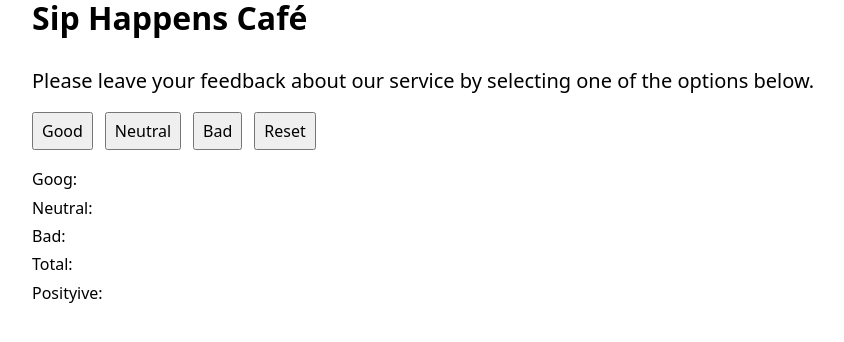
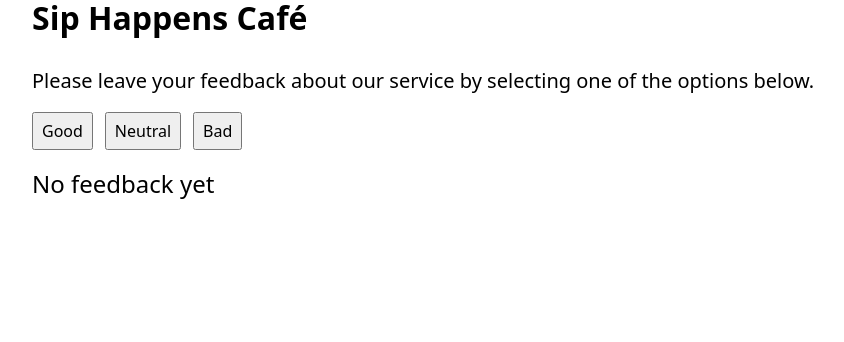
Before and after one commit to Developer-Mykhailo/goit-react-hw-02, a React (Vite) app: page / in a window 1280 px wide. Shown: the top 342 px of the page, without its empty margins (23-867 px from the left). Built offline with nearby package versions, Linux system fonts and the light colour scheme.

Commit message:
add logic + Notification

```diff
--- a/src/App.jsx
+++ b/src/App.jsx
@@ -1,15 +1,55 @@
+import { useState } from "react";
 import Container from "./components/Container/Container";
 import Description from "./components/Description/Description";
 import Feedback from "./components/Feedback/Feedback";
 import Options from "./components/Options/Options";
+import Notification from "./components/Notification/Notification";
 
 function App() {
+  const [feedback, setFeedback] = useState({
+    good: 0,
+    neutral: 0,
+    bad: 0,
+  });
+  const { good, neutral, bad } = feedback;
+
+  const updateFeedback = (feedbackType) => {
+    setFeedback((prev) => ({
+      ...prev,
+      [feedbackType]: prev[feedbackType] + 1,
+    }));
+  };
+
+  const handleReset = () => {
+    setFeedback({ good: 0, neutral: 0, bad: 0 });
+  };
+
+  const totalFeedback = good + neutral + bad;
+  const positivePercentage = totalFeedback
+    ? Math.round((good / totalFeedback) * 100)
+    : 0;
+
   return (
     <>
       <Container>
         <Description />
-        <Options />
-        <Feedback />
+        <Options
+          updateFeedback={updateFeedback}
+          handleReset={handleReset}
+          total={totalFeedback}
+        />
+
+        {!totalFeedback ? (
+          <Notification />
+        ) : (
+          <Feedback
+            good={good}
+            neutral={neutral}
+            bad={bad}
+            positive={positivePercentage}
+            total={totalFeedback}
+          />
+        )}
       </Container>
     </>
   );
--- a/src/components/Feedback/Feedback.jsx
+++ b/src/components/Feedback/Feedback.jsx
@@ -1,13 +1,13 @@
 import s from "./Feedback.module.css";
 
-const Feedback = () => {
+const Feedback = ({ good, neutral, bad, positive, total }) => {
   return (
     <div className={s.feedback_wrap}>
-      <p>Goog:</p>
-      <p>Neutral:</p>
-      <p>Bad:</p>
-      <p>Total:</p>
-      <p>Posityive:</p>
+      <p>Good: {good}</p>
+      <p>Neutral: {neutral}</p>
+      <p>Bad: {bad}</p>
+      <p>Total: {total}</p>
+      <p>Positive: {positive}%</p>
     </div>
   );
 };
--- /dev/null
+++ b/src/components/Notification/Notification.jsx
@@ -0,0 +1,7 @@
+import s from "./Notification.module.css";
+
+const Notification = () => {
+  return <p className={s.notice}>No feedback yet</p>;
+};
+
+export default Notification;
--- /dev/null
+++ b/src/components/Notification/Notification.module.css
@@ -0,0 +1,4 @@
+.notice {
+  font-size: 24px;
+  font-weight: 500;
+}
--- a/src/components/Options/Options.jsx
+++ b/src/components/Options/Options.jsx
@@ -1,12 +1,13 @@
 import s from "./Options.module.css";
 
-const Options = () => {
+const Options = ({ updateFeedback, handleReset, total }) => {
   return (
     <div className={s.options_wrap}>
-      <button>Good</button>
-      <button>Neutral</button>
-      <button>Bad</button>
-      <button>Reset</button>
+      <button onClick={() => updateFeedback("good")}>Good</button>
+      <button onClick={() => updateFeedback("neutral")}>Neutral</button>
+      <button onClick={() => updateFeedback("bad")}>Bad</button>
+
+      {total > 0 && <button onClick={handleReset}>Reset</button>}
     </div>
   );
 };
```
